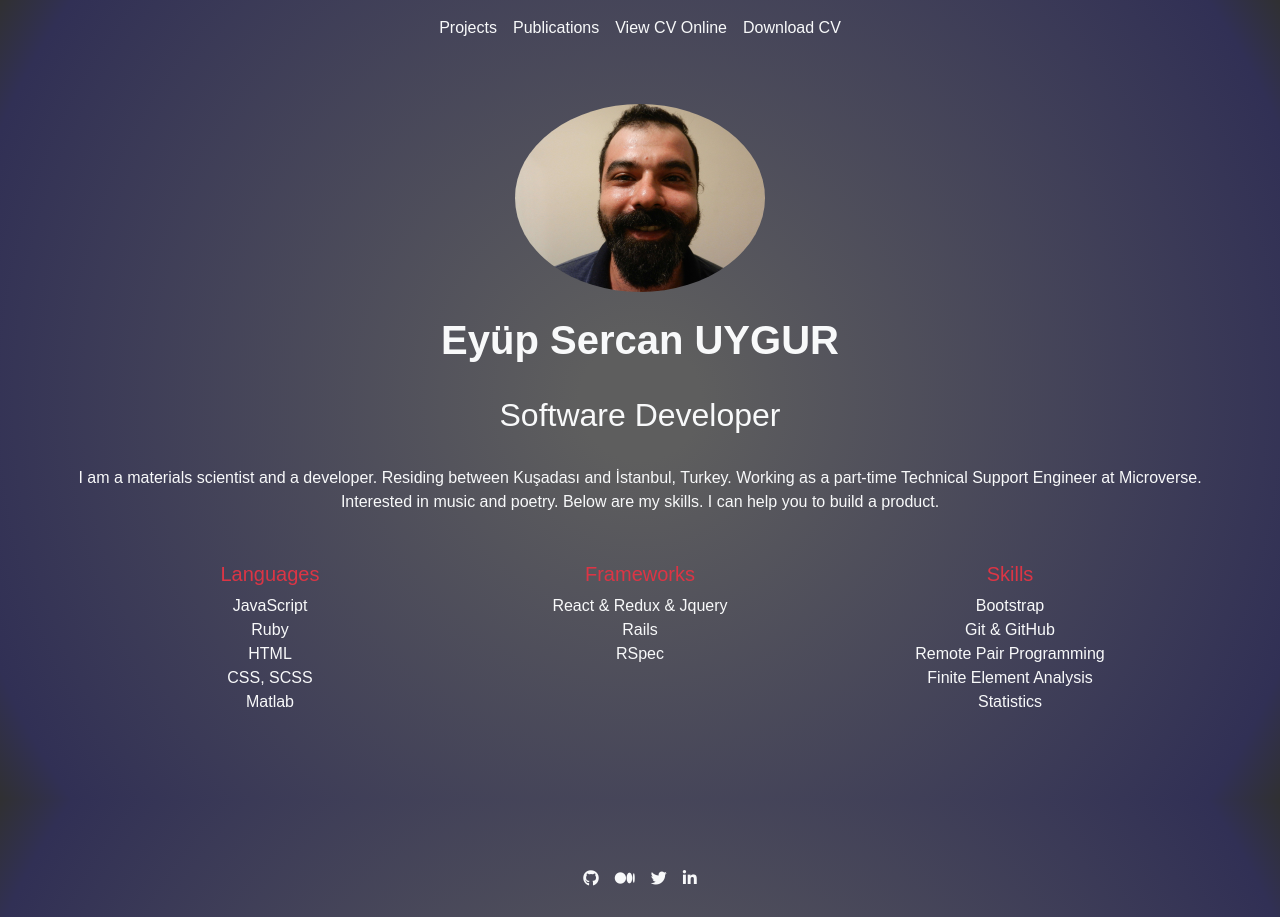
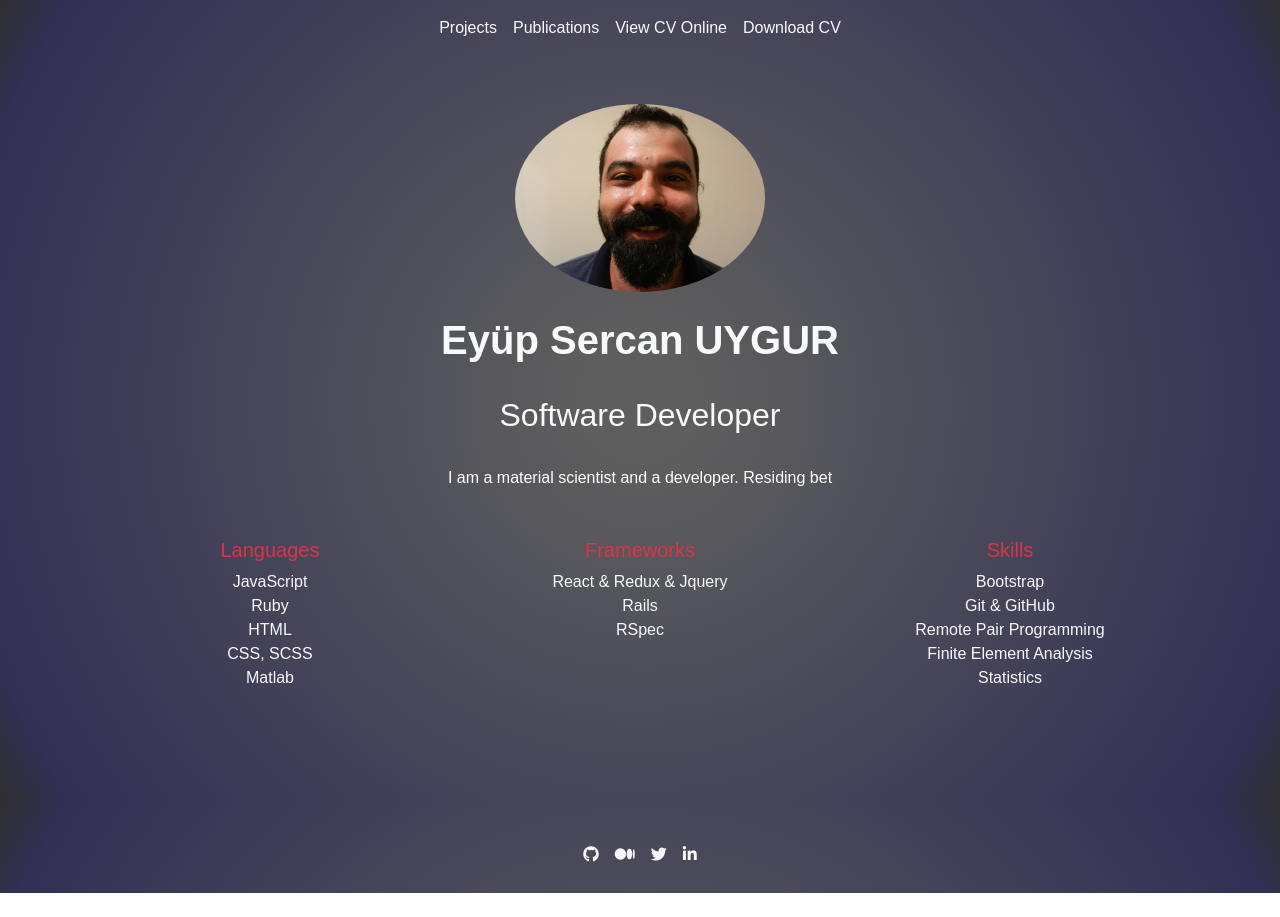
Before and after one commit to eypsrcnuygr/portfolio, a React (Create React App) app: page / in a window 1280 px wide. After the commit the page ends 893 px from the top, so only its background shows below. Built offline with nearby package versions, Linux system fonts and the light colour scheme; a web font is replaced by a local one.

Commit message:
Add dynamic writing

```diff
--- a/src/App.js
+++ b/src/App.js
@@ -1,4 +1,5 @@
 import "./App.css";
+import Typewriter from "./Typewriter";
 
 function App() {
   return (
@@ -69,14 +70,8 @@ function App() {
       <div className="text-center pt-4">
         <h2 className="text-light">Software Developer</h2>
       </div>
-      <div className="text-center pt-4">
-        <p className="text-light">
-          I am a materials scientist and a developer. Residing between
-          Kuşadası and İstanbul, Turkey. Working as a part-time Technical
-          Support Engineer at Microverse.
-          <br /> Interested in music and poetry. Below are my skills. I can help
-          you to build a product.
-        </p>
+      <div className="text-center pt-4 w-50 mx-auto">
+        <Typewriter className="text-light" inputStrings={["I am a material scientist and a developer. Residing between Kuşadası and İstanbul, Turkey. Working as a part-time Technical Support Engineer at Microverse. Interested in music and poetry. Below are my skills. I can help you to build a product."]} />
       </div>
       <div className="container-fluid container-lg mx-auto text-center mt-5">
         <div className="row text-center mx-auto">
--- /dev/null
+++ b/src/Typewriter.js
@@ -0,0 +1,53 @@
+import React from "react";
+
+export default class Typewriter extends React.Component {
+  state = {
+    typeColor: {
+      color: "blue"
+    },
+    typed: ""
+  };
+
+  componentDidMount() {
+    this.typeWord(
+      this.props.inputStrings[0],
+      [].concat(this.props.inputStrings)
+    );
+  }
+
+  typeWord(word, words) {
+    this.stringChecker(word, words);
+  }
+
+  typeWriter(string, words) {
+    if (string.length === 0) {
+      words = words.slice(1);
+      words[0] && this.typeWord(words[0], words);
+    } else {
+      this.setState((state, props) => ({
+        typed: state.typed.concat(string[0])
+      }));
+
+      setTimeout(() => this.typeWriter(string.slice(1), words), 100);
+    }
+    if (this.state.typed === "I am a material scientist and a developer. Residing between Kuşadası and İstanbul, Turkey. Working as a part-time Technical Support Engineer at Microverse. Interested in music and poetry. Below are my skills. I can help you to build a product.") {
+      this.setState({
+        typed: ''
+      })
+      setTimeout(() => this.typeWord(words[0], words), 100);
+    }
+  }
+
+  stringChecker(string, words) {
+    if (string === "Johnson") {
+      this.setState({ typeColor: { color: "blue" } });
+    } else {
+      this.setState({ typeColor: { color: "white" } });
+    }
+    this.typeWriter(string, words);
+  }
+
+  render() {
+    return <div style={this.state.typeColor}>{this.state.typed}</div>;
+  }
+}
```
Also changed, not shown: 1 other file (tests, documents, lock files or other folders).
